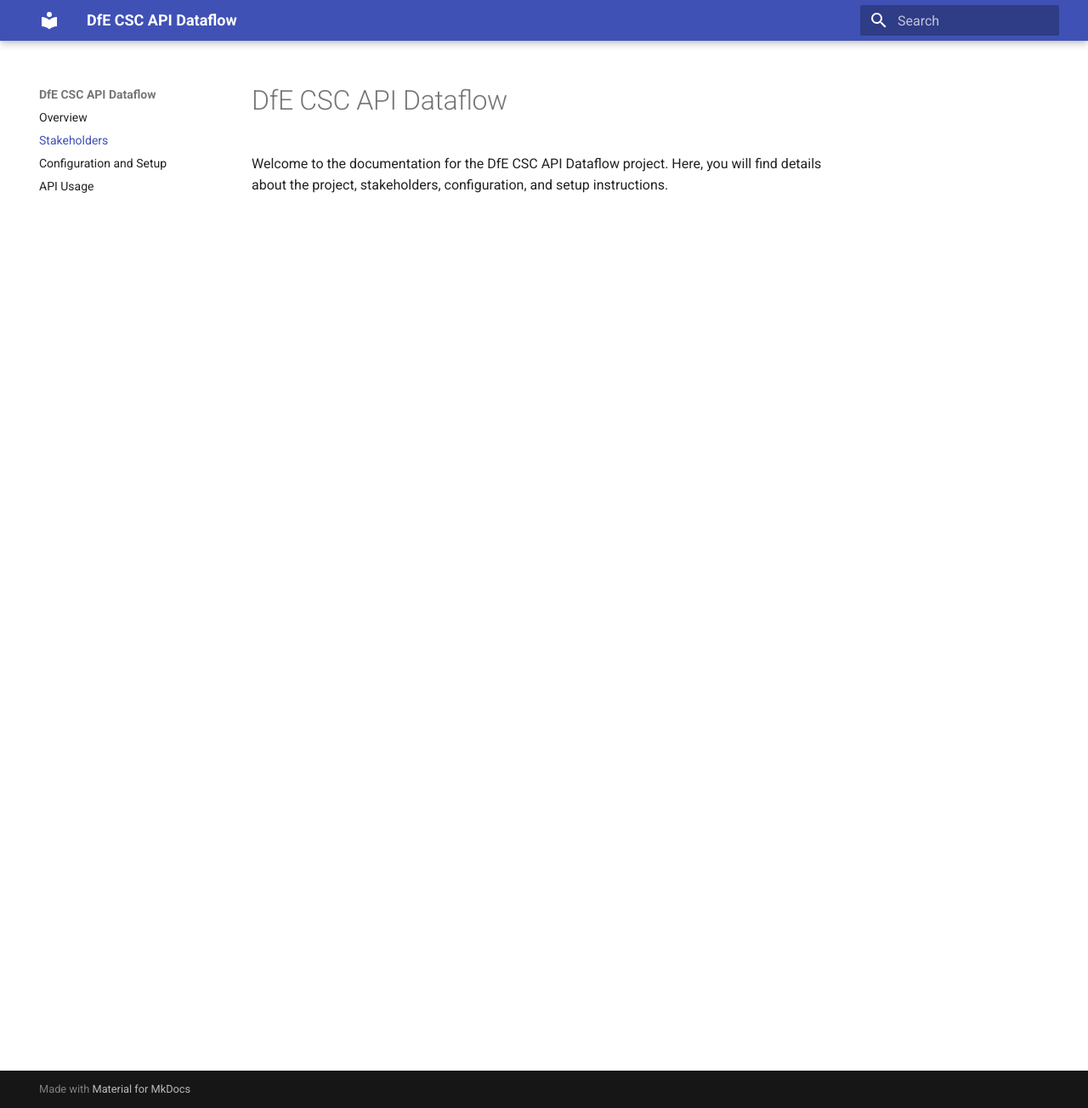
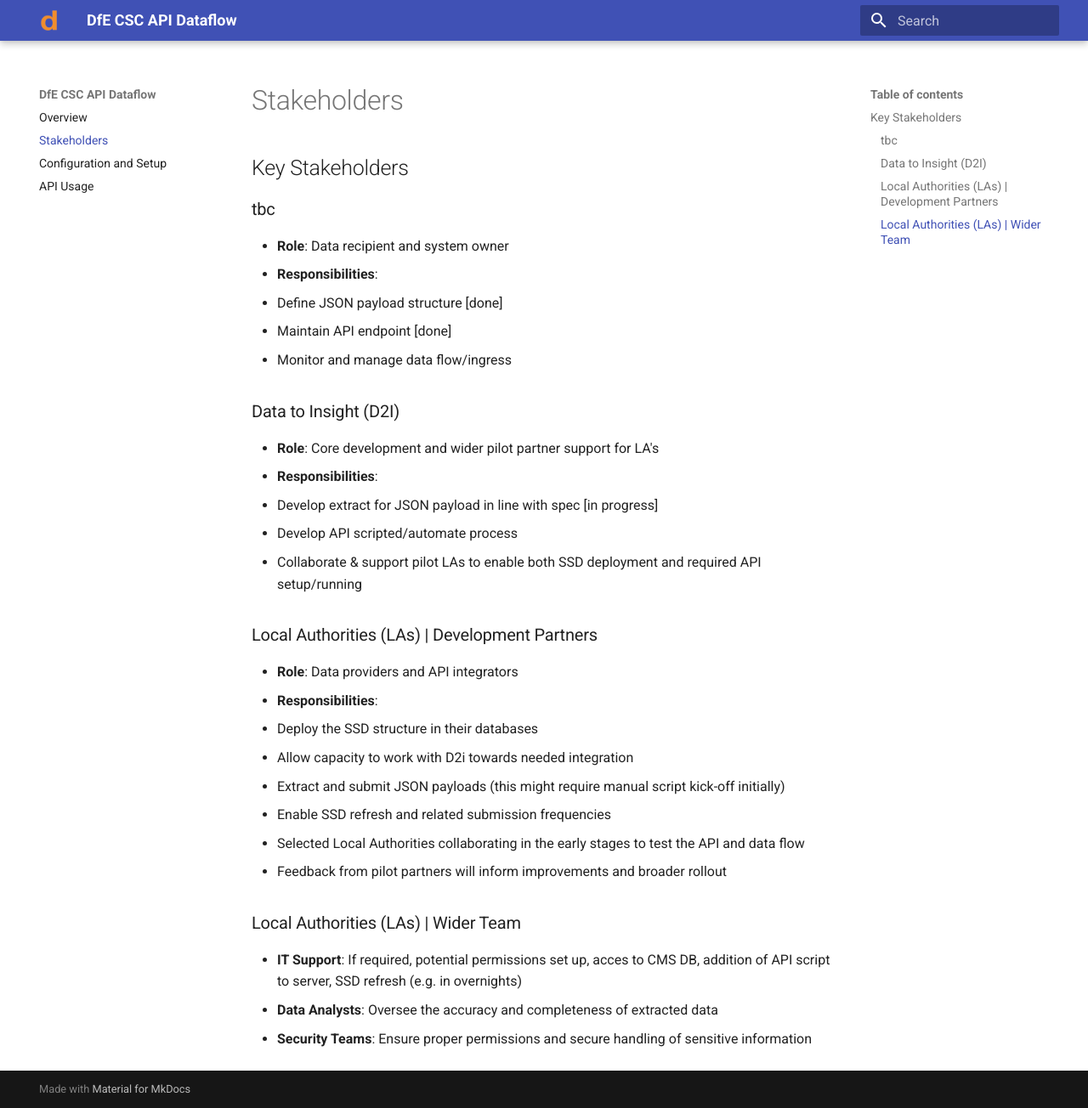
Before and after one commit to data-to-insight/dfe-csc-api-data-flows, an MkDocs documentation site: the page built from docs/stakeholders.md, in a window 1280 px wide and 1304 px high. Shown: the whole window at 85% size. Built offline with MkDocs 1.6.1 and Material for MkDocs 9.7.7, drawn with Linux system fonts in a browser that asks for light colours.

Commit message:
remove name refs

```diff
--- /dev/null
+++ b/docs/assets/css/styles.css
@@ -0,0 +1,4 @@
+.md-header__title img {
+    max-height: 40px;
+    margin: 0;
+}
--- a/docs/setup.md
+++ b/docs/setup.md
@@ -1,2 +1,68 @@
-# DfE CSC API Dataflow
-Welcome to the documentation for the DfE CSC API Dataflow project. Here, you will find details about the project, stakeholders, configuration, and setup instructions.
+# Configuration and Setup
+
+## Pre-requisites
+Before setting up the CSC API Dataflow, ensure the following are in place:
+
+### System Requirements
+- SQL Server 2017 or later with compatibility settings at 120+
+- SSD structure deployed on the CMS database (e.g., HDM_Local)
+- Security settings to enable PowerShell or Python for automation
+
+### Stakeholder Engagement
+- To ensure that we can implement both the SSD(initially) and enable security settings(Powershell, SSD refresh, Outgoing API)
+- Agreement on the SSD refresh frequency (daily recommended)
+
+## Configuration Steps
+1. **Deploy the SSD**:
+   - A complete overview of the SSD is available [SSD documentation](https://data-to-insight.github.io/ssd-data-model)
+   - 1:1 support for LAs to set up the SSD will be given by D2I
+   - Ensure all required tables and fields are present in the CMS database (e.g., HDM_Local)
+
+2. **Set Up the $ap_collection_table**:
+   - Prepopulate table with pending JSON payloads
+   - Fields for tracking submission statuses
+
+3. **Install Required Tools**:
+   - PowerShell 5.1 or later with SqlServer module
+   - Python (optional) for alternative automation scripts
+
+4. **Configure the API**:
+   - The API endpoint URL and authentication token from will be supplied/pre-configured.
+   - Main script parameters:
+     - `$server`: SQL Server instance
+     - `$database`: SSD database
+     - `$url`: API endpoint
+     - `$token`: Authentication token
+
+5. **Test the Setup**:
+   - Run the script in testing mode to validate the process without submitting data
+   - Verify submission statuses update correctly in the $api_collection_table
+
+## JSON Structure
+Child-level data will be included in the JSON payload in line with the spec. Inlcuding:
+- **Children**:
+  - LA Child ID, UPN, Former UPN, UPN Unknown Reason
+  - First name, Surname, Date of Birth, Expected Date of Birth, Sex, Ethnicity, Disabilities
+  - Educational Health and Care Plans
+  - Social Care Episodes
+  - Health and Wellbeing
+  - Adoptions
+  - Care Leavers
+  - Social Care Workers
+
+
+## Stakeholder Responsibilities
+### Local Authorities (Pilot Development Partners)
+- Deploy the SSD structure and agree on refresh frequency
+- Extract and submit JSON payloads as per requirements
+- Actively participate in testing and feedback during pilot phases
+
+### Data Analysts
+- Oversee the completeness and validation of extracted data
+- Address any API failure response codes
+
+### Security Teams
+- Agree and set up the permissions required for the API script to run (ideally on a server)
+- Facilitate the deployment of the SSD structure on the CMS database (e.g., HDM_Local)
+
+---
--- a/docs/stakeholders.md
+++ b/docs/stakeholders.md
@@ -1,2 +1,31 @@
-# DfE CSC API Dataflow
-Welcome to the documentation for the DfE CSC API Dataflow project. Here, you will find details about the project, stakeholders, configuration, and setup instructions.
+# Stakeholders
+
+## Key Stakeholders
+### tbc
+- **Role**: Data recipient and system owner
+- **Responsibilities**:
+  - Define JSON payload structure [done]
+  - Maintain API endpoint [done]
+  - Monitor and manage data flow/ingress
+
+### Data to Insight (D2I)
+- **Role**: Core development and wider pilot partner support for LA's
+- **Responsibilities**:
+  - Develop extract for JSON payload in line with spec [in progress]
+  - Develop API scripted/automate process
+  - Collaborate & support pilot LAs to enable both SSD deployment and required API setup/running
+
+### Local Authorities (LAs) | Development Partners
+- **Role**: Data providers and API integrators
+- **Responsibilities**:
+  - Deploy the SSD structure in their databases
+  - Allow capacity to work with D2i towards needed integration
+  - Extract and submit JSON payloads (this might require manual script kick-off initially)
+  - Enable SSD refresh and related submission frequencies
+- Selected Local Authorities collaborating in the early stages to test the API and data flow
+- Feedback from pilot partners will inform improvements and broader rollout
+
+### Local Authorities (LAs) | Wider Team
+- **IT Support**: If required, potential permissions set up, acces to CMS DB, addition of API script to server, SSD refresh (e.g. in overnights)
+- **Data Analysts**: Oversee the accuracy and completeness of extracted data
+- **Security Teams**: Ensure proper permissions and secure handling of sensitive information
--- a/mkdocs.yml
+++ b/mkdocs.yml
@@ -1,6 +1,7 @@
 site_name: "DfE CSC API Dataflow"
 theme:
-  name: material  # MkDocs theme
+  name: material
+  logo: assets/images/d2ilogo.png
 nav:
   - Overview: index.md
   - Stakeholders: stakeholders.md
@@ -9,3 +10,6 @@ nav:
 plugins:
   - search
   - pdf-export
+
+extra_css:
+  - assets/css/styles.css
```
Also changed, not shown: README.md (+8 -8 lines), docs/api_usage.md (+2 -2 lines), docs/index.md (+29 -2 lines), docs/assets/images/d2ilogo.png (added).
